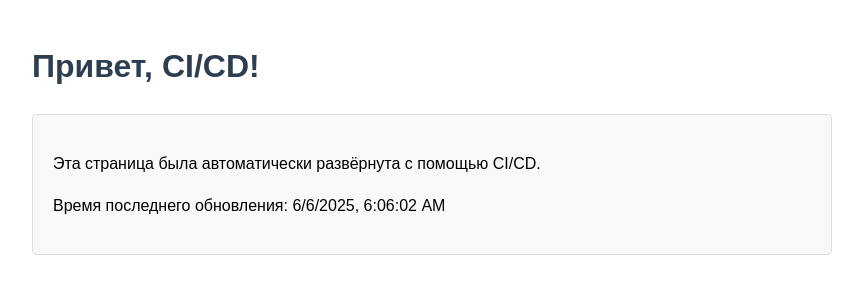
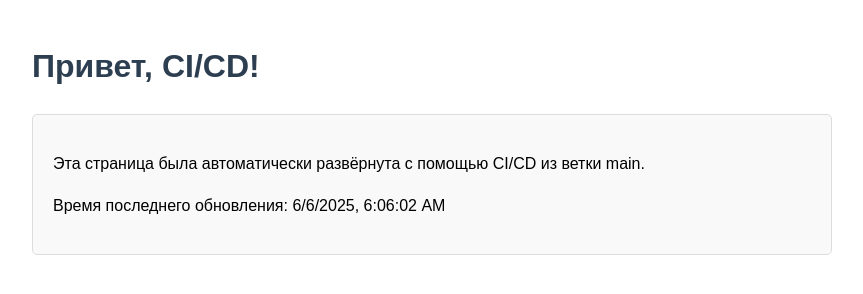
Before and after one commit to rmvaliev/my-first-cicd, a plain HTML site: page index.html in a window 1280 px wide. Shown: the whole page, without its empty margins (208-1071 px from the left). Drawn offline with Linux system fonts and the light colour scheme.

Commit message:
Update index.html

```diff
--- a/index.html
+++ b/index.html
@@ -24,7 +24,7 @@
 <body>
     <h1>Привет, CI/CD!</h1>
     <div class="container">
-        <p>Эта страница была автоматически развёрнута с помощью CI/CD.</p>
+        <p>Эта страница была автоматически развёрнута с помощью CI/CD из ветки main.</p>
         <p>Время последнего обновления: <span id="timestamp"></span></p>
     </div>
 
```
